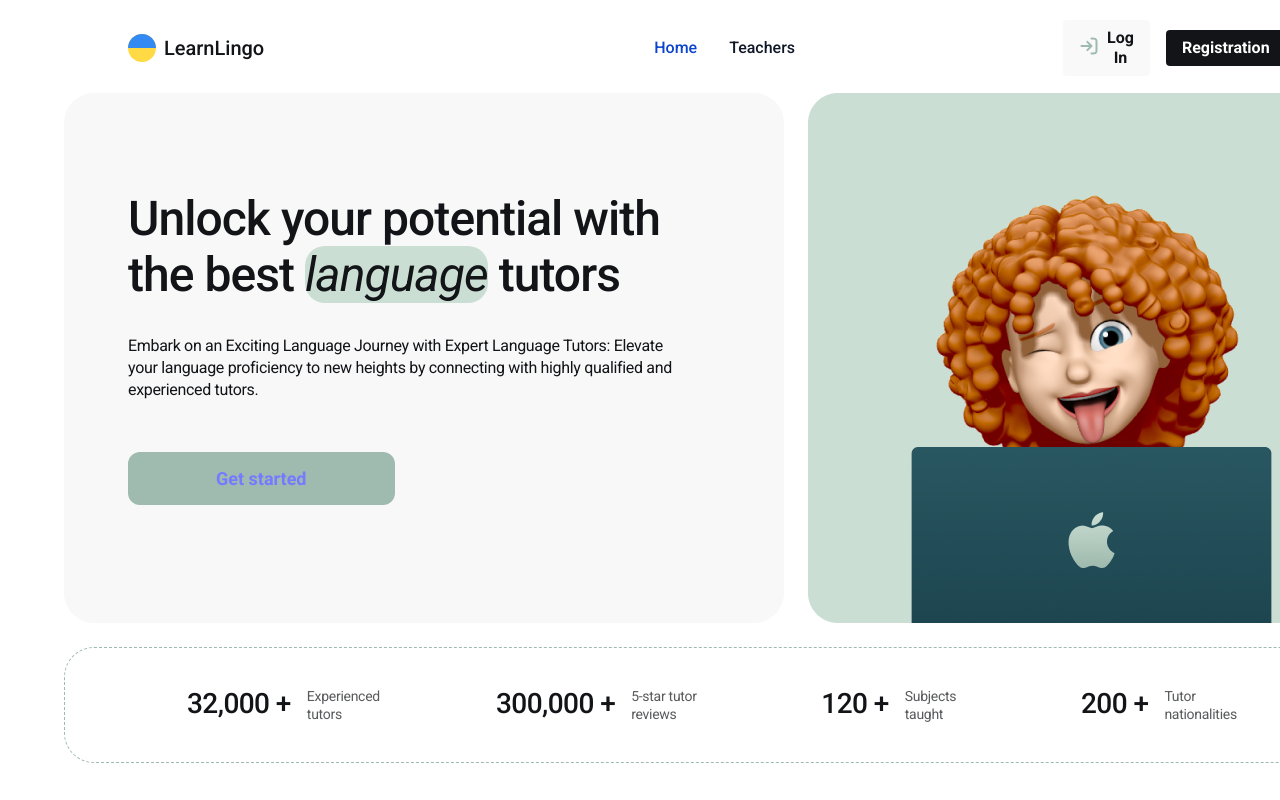
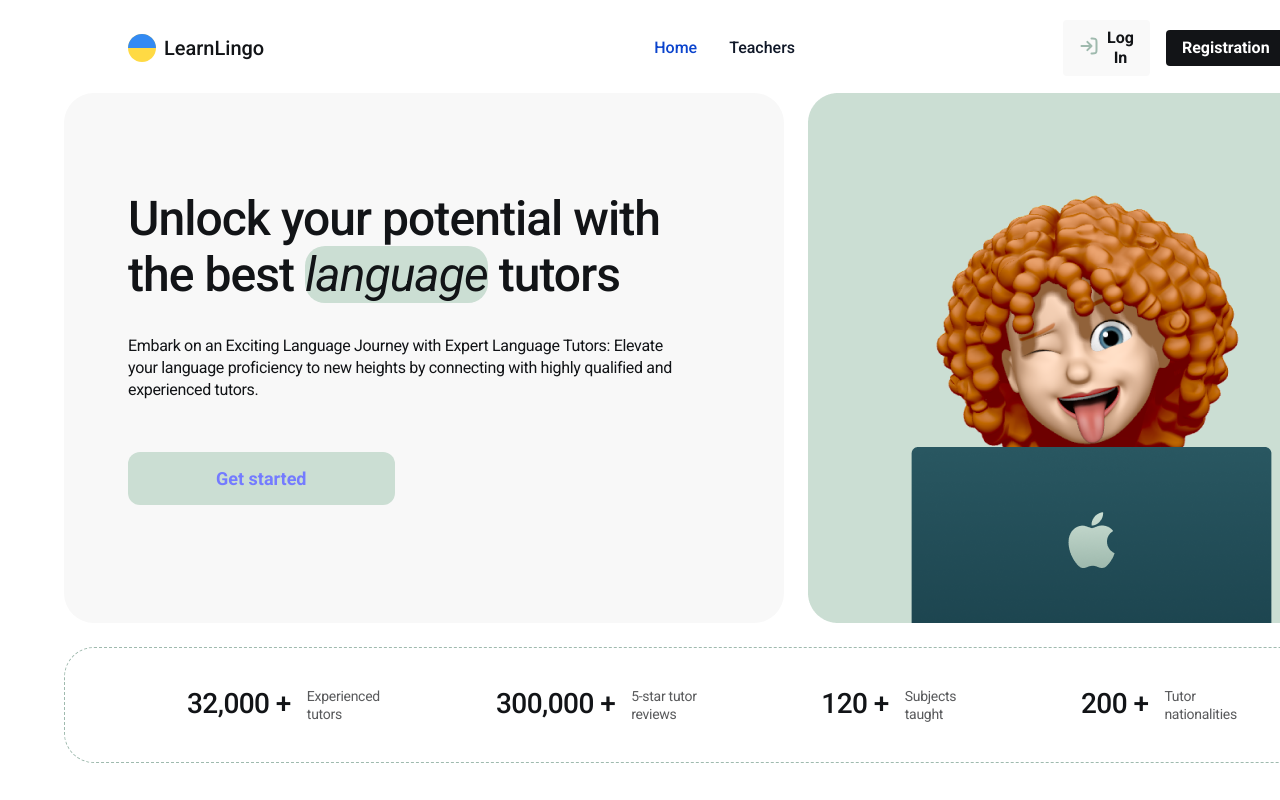
Before and after one commit to Yuliia-Tyzhai/LearnLingo, a React (Vite) app: page / in a window 1280 px wide. In both pictures the pointer is over the link "Get started". Shown: the top 800 px of the page. Built offline with nearby package versions, Linux system fonts and the light colour scheme.

Commit message:
add hover to homePageBtn

```diff
--- a/src/pages/HomePage/HomePage.module.css
+++ b/src/pages/HomePage/HomePage.module.css
@@ -57,6 +57,10 @@
   color: #121417;
 }
 
+.homePageBtn:hover {
+  background-color: #cbded3;
+}
+
 .listContainer ul {
   display: flex;
   align-items: flex-start;
```
